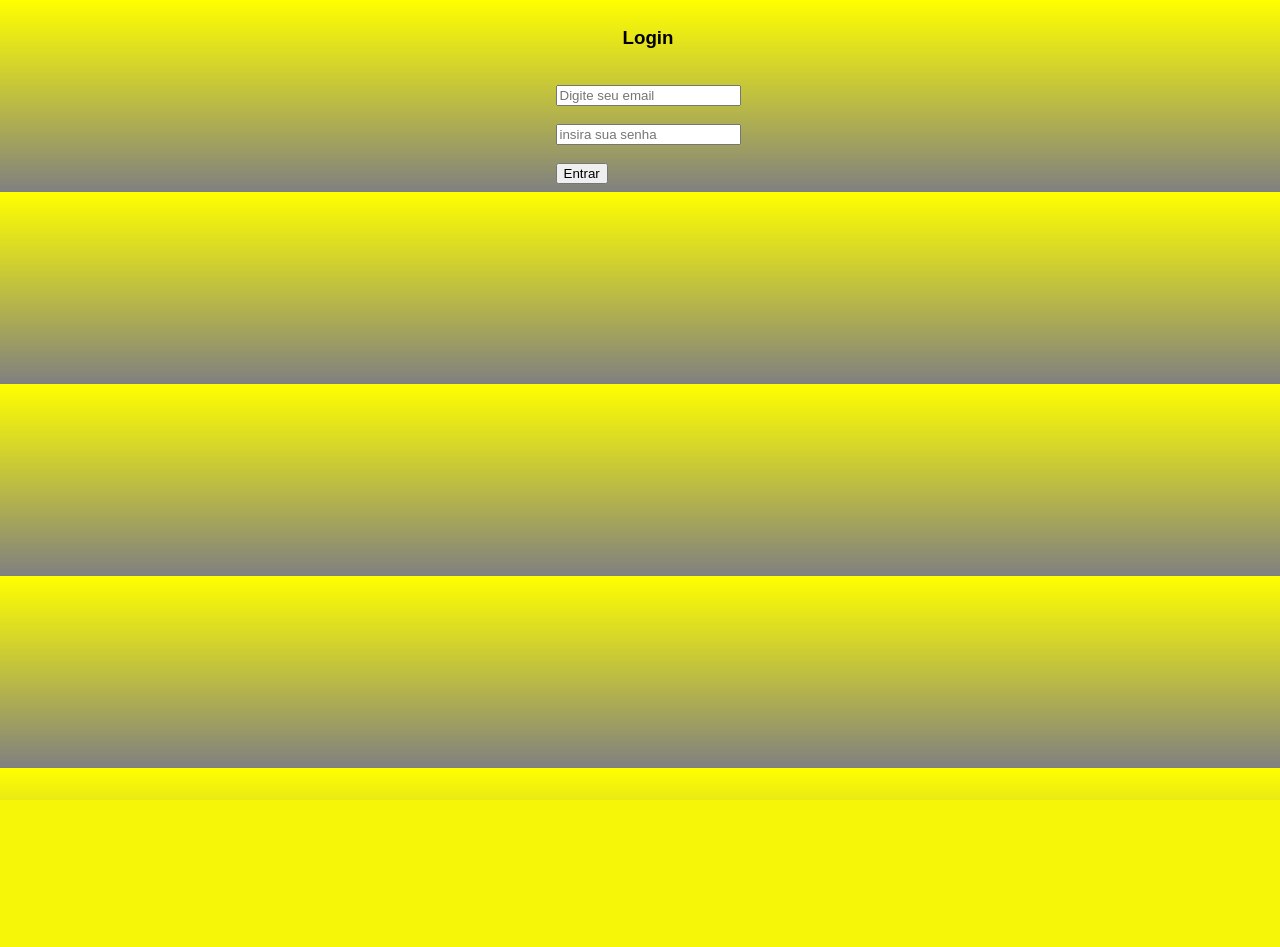
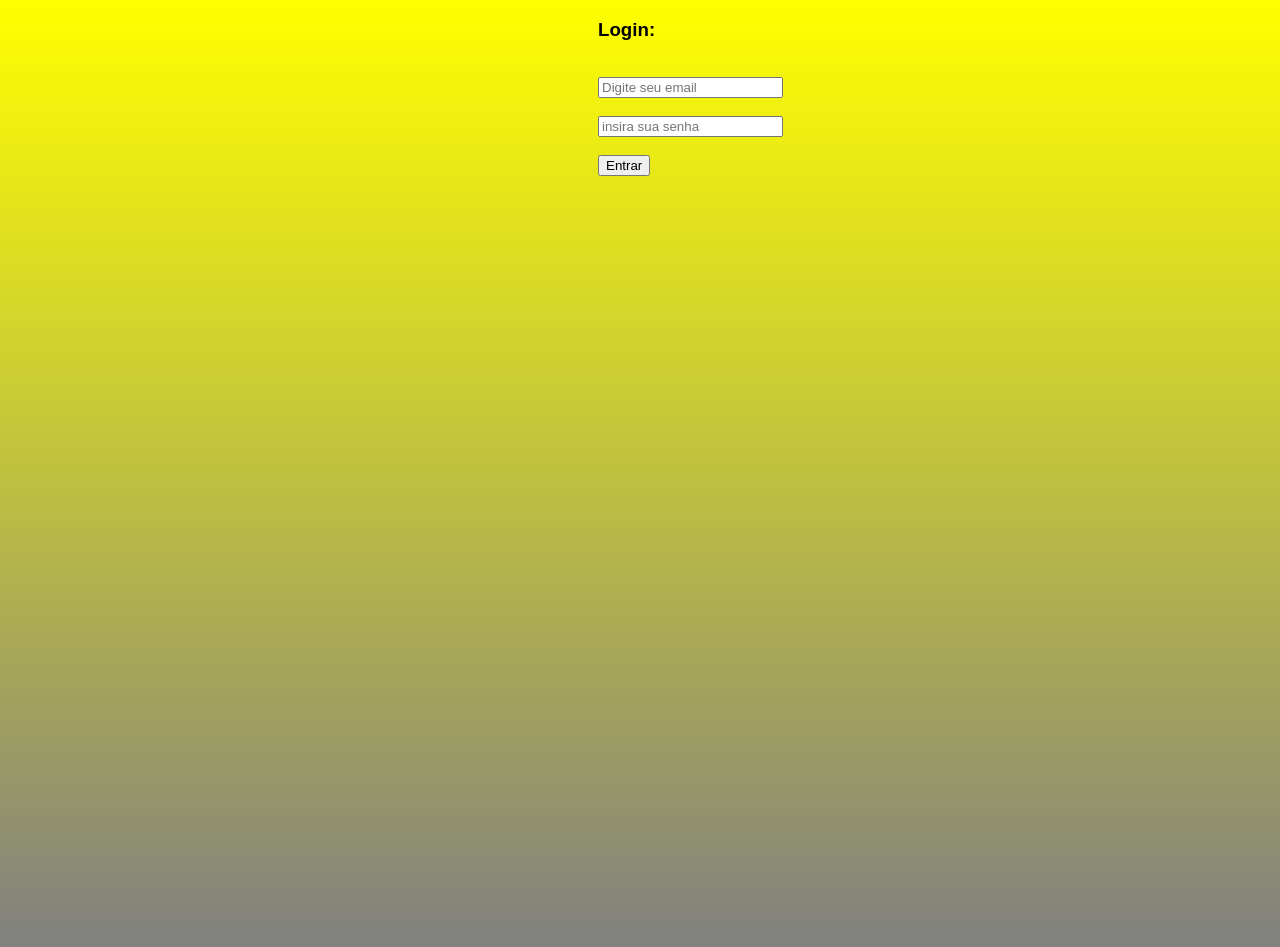
Before and after one commit to Olavocar/DARJ-spck, a PHP site: page /indexlogin.php in a window 1280 px wide. Before the commit the page ends 800 px from the top, so only its background shows below. Run offline with PHP 8.4, Linux system fonts and the light colour scheme.

Commit message:
Ainda não oficial - ajustes

```diff
--- a/estilo.css
+++ b/estilo.css
@@ -1,4 +1,4 @@
-body{width:100%;height:100%;font-family:'Gloucester MT Extra Condensed','sans-serif','Arial';background-image:linear-gradient(yellow,gray);}
+body{width:100%;height:920px;font-family:'Gloucester MT Extra Condensed','sans-serif','Arial';background-image:linear-gradient(yellow,gray);}
 
 #menu{height:auto;justify-content:center;font-size:18px;font-weight:bold;}
 
@@ -15,9 +15,11 @@ body{width:100%;height:100%;font-family:'Gloucester MT Extra Condensed','sans-se
 
 #2{display:flex;}
 
-#bg{width:auto;height:auto;}
+#bg{width:100%;height:100%;}
 
 #topo{width:100%;height:180px;margin:auto;float:left}
+
+#topo2{width:100%;height:20px;margin:auto;}
 
 #logo{width:auto;height:auto;float:left;display:flex}
 
@@ -67,11 +69,13 @@ body{width:100%;height:100%;font-family:'Gloucester MT Extra Condensed','sans-se
 
 .afili{width:100%;height:100%;margin:auto;}
 
-.box{width:100%;height:100%;justify-content:center;align-items:center;display:flex;margin:auto;margin-left:auto;margin-right:auto;}
+.box{width:100px;height:600px;justify-content:center;align-items:center;border:12px;margin-top:100px;margin-bottom:auto;margin:auto;margin-left:auto;margin-right:auto;}
 
-.box2{width:100%;height:100%;display:flex;margin:auto;}
+.box2{width:100%;height:100%;margin:auto;}
 
 .box3{border:1px;}
+
+.box4{width:auto;height:auto;justify-content:center;align-items:center;margin:auto;margin-left:auto;margin-right:auto;margin-top:auto;margin-bottom:auto;}
 
 .photo{width:160px;height:240px;display:flex;} img .photo{border:10px;}
 
--- a/indexlogin.php
+++ b/indexlogin.php
@@ -1,7 +1,6 @@
 <?php
 session_start();
 ?>
-
 <!DOCTYPE html>
 <html>
 
@@ -12,17 +11,17 @@ session_start();
     <title>Login</title>
     <link href="estilo.css" rel="stylesheet">
 </head>
-
 <body>
-            <div class="box3">
+<header>
+</header>
+        <main>
                 <div class="box">
-                <h3>Login</h3>
-                    <br>
-                </div>
+                    <div class="box4">
+                <h3>Login:</h3>
                     <?php
                     if(isset($_SESSION['nao_autenticado'])):
                     ?>
-                    <div class="box">
+                    <div>
                       <p>ERRO: Usuário ou senha inválidos.</p>
                     </div>
                     <?php
@@ -30,7 +29,6 @@ session_start();
                     unset($_SESSION['nao_autenticado']);
                     ?>
                     <br>
-                    <div class="box">
                         <form action="login.php" method="POST">
                             <div>
                                 <div>
@@ -47,6 +45,7 @@ session_start();
                             <button type="submit">Entrar</button>
                         </form>
                         </div>
-                    </div>
+                </div>
+</main>
 </body>
 </html>
```
Also changed, not shown: config.php (+14 -0 lines), envia-nova-senha.php (added, +28 -0 lines), esqueceu-a-senha.html (added, +27 -0 lines), index.php (+6 -5 lines), 1 other file.
